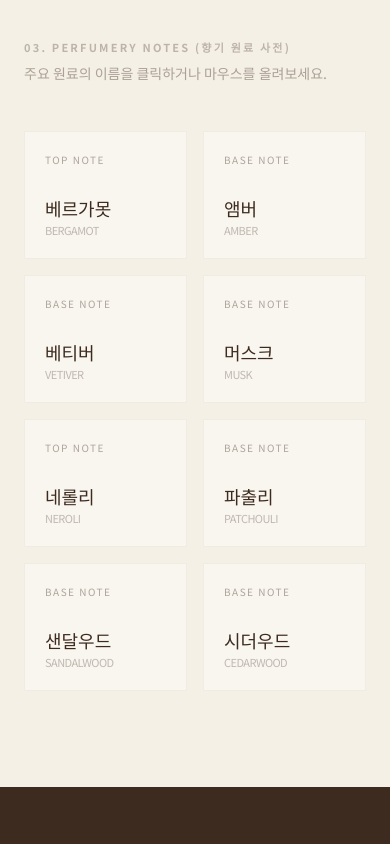
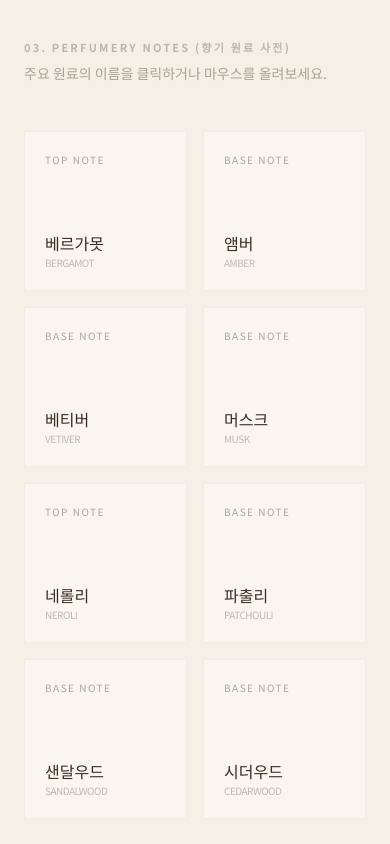
Before and after one commit to JJonyeok2/persona_l_front, a React (Vite) app: page / in a window 390 px wide. Shown: the part 3460-4304 px from the top of the page. Built offline with nearby package versions, Linux system fonts and the light colour scheme.

Commit message:
Fix: Adjust Note Glossary card height and font sizes to prevent content cutting

```diff
--- a/src/components/guide/NoteGlossary.tsx
+++ b/src/components/guide/NoteGlossary.tsx
@@ -24,7 +24,7 @@ export default function NoteGlossary() {
         {scentNotes.map((note: ScentNote) => (
           <div
             key={note.enName}
-            className="group relative h-32 md:h-40 bg-white/40 border border-wood/5 rounded-sm p-5 cursor-help transition-all duration-500 hover:bg-wood hover:shadow-xl"
+            className="group relative h-40 md:h-48 bg-white/40 border border-wood/5 rounded-sm p-5 cursor-help transition-all duration-500 hover:bg-wood hover:shadow-xl overflow-hidden"
             onMouseEnter={() => setHoveredNote(note.enName)}
             onMouseLeave={() => setHoveredNote(null)}
           >
@@ -32,19 +32,19 @@ export default function NoteGlossary() {
             <div className={`flex flex-col justify-between h-full transition-opacity duration-300 ${hoveredNote === note.enName ? 'opacity-0' : 'opacity-100'}`}>
               <span className="text-[10px] uppercase tracking-widest text-wood/40">{note.category} Note</span>
               <div>
-                <h4 className="text-lg font-medium text-wood">{note.name}</h4>
-                <p className="text-[11px] text-wood/30 uppercase tracking-tighter">{note.enName}</p>
+                <h4 className="text-base md:text-lg font-medium text-wood">{note.name}</h4>
+                <p className="text-[10px] md:text-[11px] text-wood/30 uppercase tracking-tighter">{note.enName}</p>
               </div>
             </div>
 
             {/* 호버 시 노출: 상세 설명 */}
-            <div className={`absolute inset-0 p-5 flex flex-col justify-center transition-all duration-500 ${hoveredNote === note.enName ? 'opacity-100 scale-100' : 'opacity-0 scale-95 pointer-events-none'}`}>
-              <p className="text-[12px] leading-relaxed text-cream/90 break-keep mb-3">
+            <div className={`absolute inset-0 p-5 md:p-6 flex flex-col justify-center transition-all duration-500 ${hoveredNote === note.enName ? 'opacity-100 scale-100' : 'opacity-0 scale-95 pointer-events-none'}`}>
+              <p className="text-[11.5px] md:text-[13px] leading-relaxed text-cream/90 break-keep mb-3">
                 {note.description}
               </p>
               <div className="pt-3 border-t border-cream/10">
-                <p className="text-[9px] uppercase tracking-widest text-cream/40 mb-1">Origin</p>
-                <p className="text-[10px] text-cream/60 truncate">{note.origin}</p>
+                <p className="text-[9px] uppercase tracking-widest text-cream/40 mb-0.5">Origin</p>
+                <p className="text-[10px] text-cream/60 break-words line-clamp-1">{note.origin}</p>
               </div>
             </div>
           </div>
```
